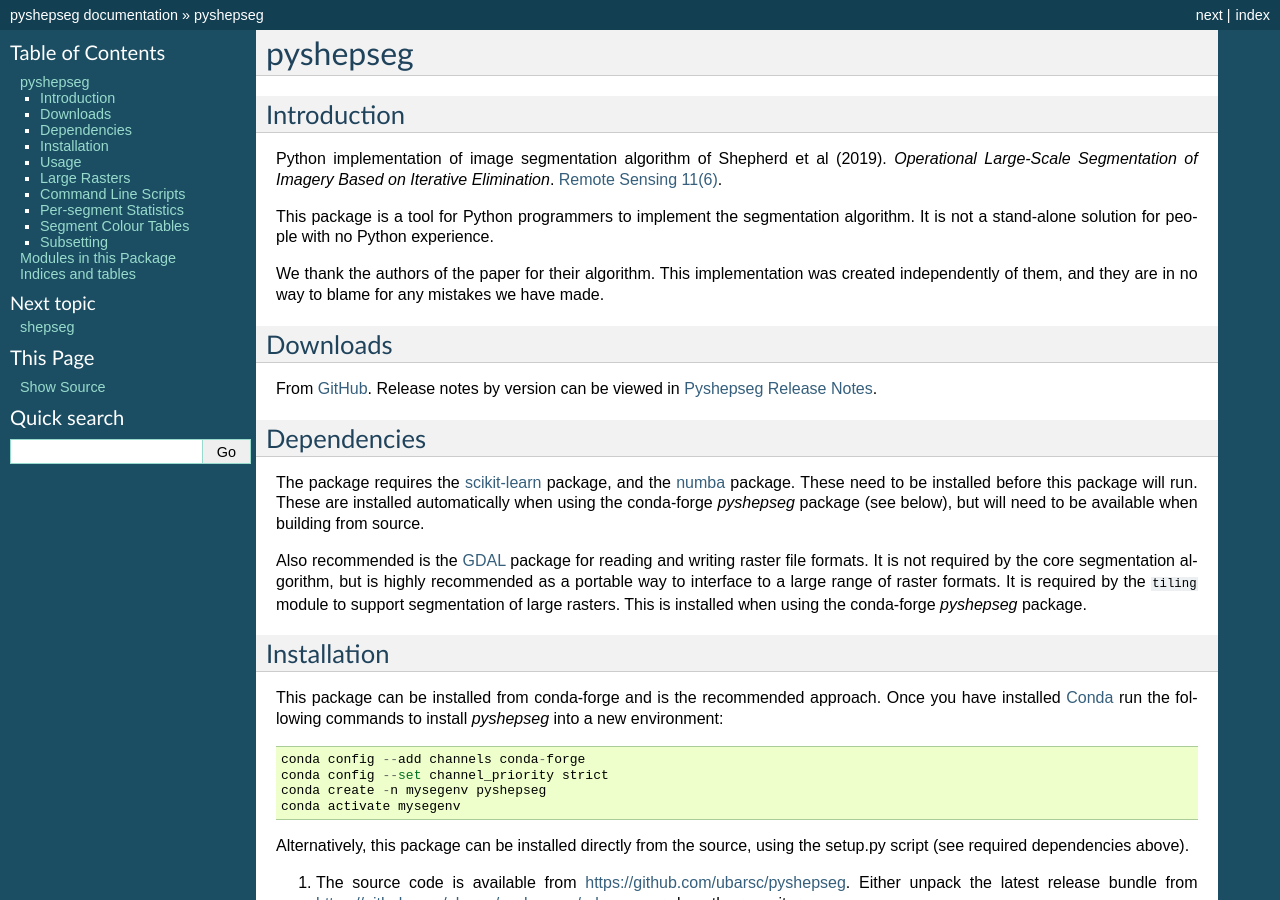
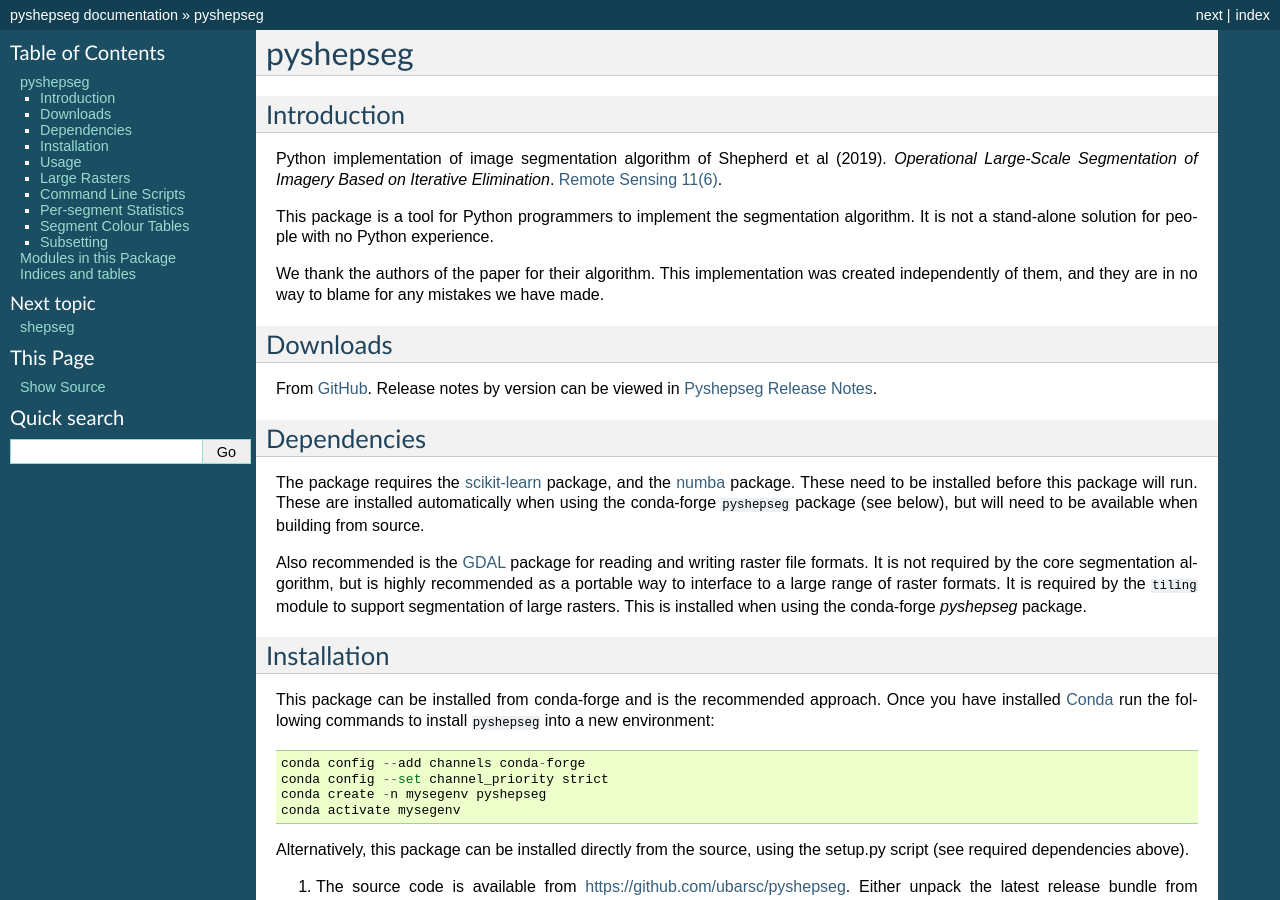
Before and after one commit to ubarsc/pyshepseg, a Sphinx documentation site: the page built from doc/source/index.rst, in a window 1280 px wide and 900 px high. Built offline with Sphinx 7.4.7, drawn with Linux system fonts in a browser that asks for light colours.

Commit message:
double back tics

```diff
--- a/doc/source/index.rst
+++ b/doc/source/index.rst
@@ -29,7 +29,7 @@
 The package requires the `scikit-learn <https://scikit-learn.org/>`_ package,
 and the `numba <https://numba.pydata.org/>`_ package. These need to be installed
 before this package will run. These are installed automatically when using the conda-forge
-`pyshepseg` package (see below), but will need to be available when building from source.
+``pyshepseg`` package (see below), but will need to be available when building from source.
 
 Also recommended is the `GDAL <https://gdal.org/>`_ package for reading and
 writing raster file formats. It is not required by the core segmentation
@@ -43,7 +43,7 @@
 
 This package can be installed from conda-forge and is the recommended approach.
 Once you have installed `Conda <conda.pydata.org/miniconda.html#miniconda>`_ run
-the following commands to install `pyshepseg` into a new environment:
+the following commands to install ``pyshepseg`` into a new environment:
 
 ::
 
```
